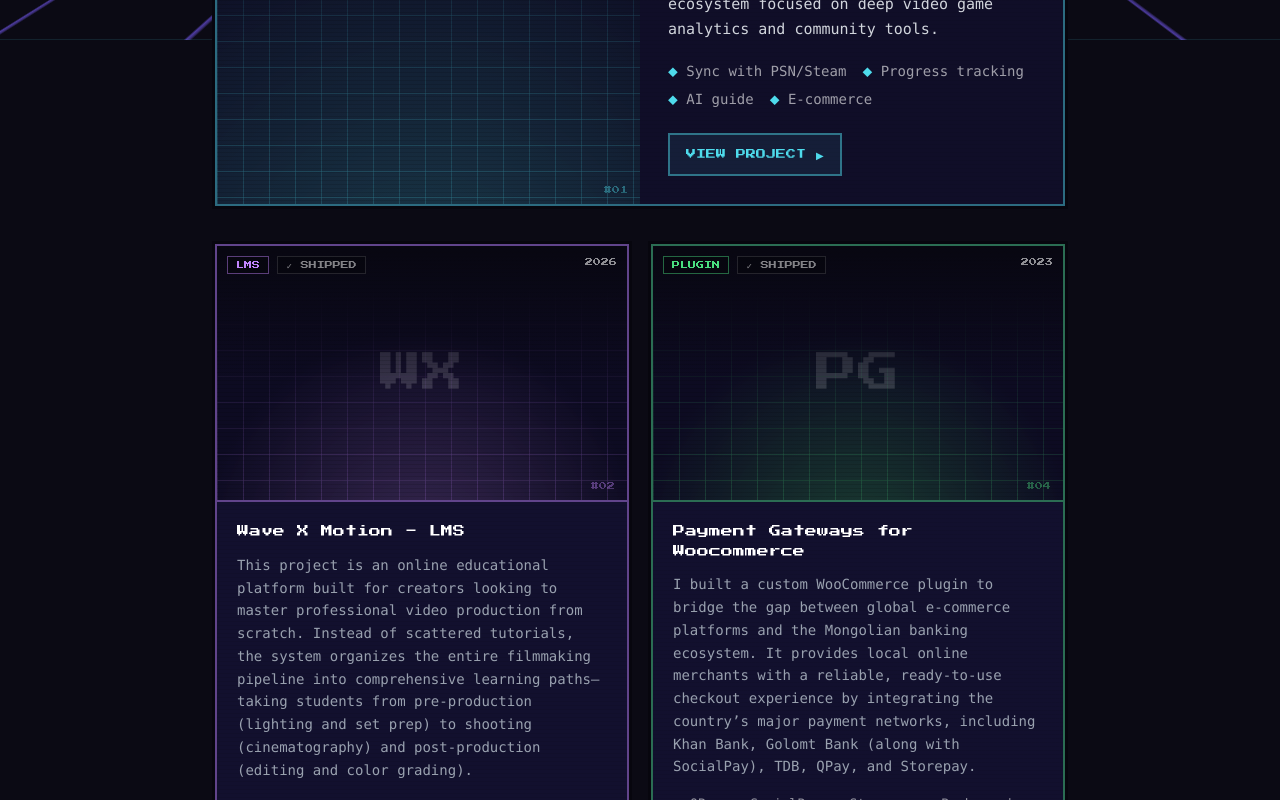
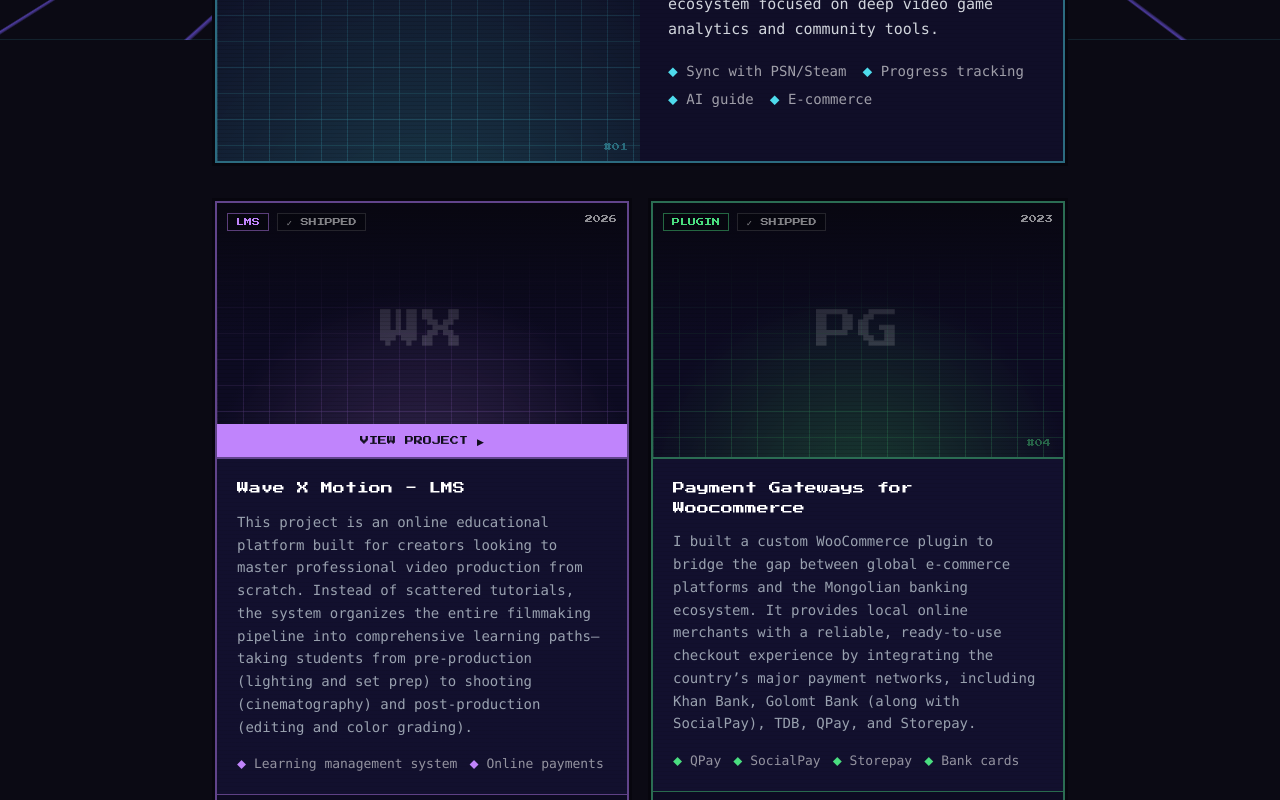
Before and after one commit to manaltseren/manal-nextjs, a Next.js app: page / in a window 1280 px wide. Shown: the part 760-1560 px from the top of the page. Built offline with nearby package versions, Linux system fonts and the light colour scheme.

Commit message:
project view link updated

```diff
--- a/src/components/portfolio/ProjectShowcase.tsx
+++ b/src/components/portfolio/ProjectShowcase.tsx
@@ -1,8 +1,22 @@
 "use client";
-import { useRef, useState } from "react";
+import { useEffect, useRef, useState } from "react";
 import { motion, useInView } from "framer-motion";
 import type { Project } from "@/types";
 import TypingTitle from "@/components/TypingTitle";
+
+// True on devices that support hover (desktop). On touch/coarse-pointer devices
+// there's no hover, so hover-gated UI (the VIEW PROJECT ribbon) must stay visible.
+function useCanHover() {
+  const [canHover, setCanHover] = useState(true); // assume hover for SSR (desktop-first)
+  useEffect(() => {
+    const mq = window.matchMedia("(hover: hover) and (pointer: fine)");
+    const update = () => setCanHover(mq.matches);
+    update();
+    mq.addEventListener("change", update);
+    return () => mq.removeEventListener("change", update);
+  }, []);
+  return canHover;
+}
 
 // ── DEMO DATA — replace with real projects ──────────────────────────────
 // Add `image: "/images/projects/your-shot.png"` to show a real screenshot.
@@ -59,6 +73,11 @@ const palette = ["#4edbec", "#c084fc", "#60a5fa", "#4ade80", "#facc15", "#94a3b8
 
 const dim   = (hex: string) => `${hex}73`; // ~45% alpha
 const faint = (hex: string) => `${hex}14`; // ~8% alpha
+
+// Normalize a project link so bare domains (e.g. "mue.mn") become absolute URLs
+// that open correctly in a new tab; absolute URLs and internal paths pass through.
+const resolveHref = (link: string) =>
+  /^(https?:\/\/|\/|mailto:|tel:)/.test(link) ? link : `https://${link}`;
 
 const categories = [...new Set(projects.map((p) => p.category))];
 const categoryColor: Record<string, string> = Object.fromEntries(
@@ -264,9 +283,12 @@ function ProjectCard({ project, idx }: { project: Project; idx: number }) {
   const cardRef = useRef<HTMLDivElement>(null);
   const inView = useInView(cardRef, { once: true, margin: "-60px" });
   const [hovered, setHovered] = useState(false);
+  const canHover = useCanHover();
   const color = categoryColor[project.category] ?? palette[palette.length - 1];
   const inDev = !project.shipped;
   const delay = (idx % PAGE_SIZE) * 0.06;
+  // On touch devices (no hover) the ribbon must stay visible so the link is reachable.
+  const showRibbon = hovered || !canHover;
 
   return (
     <motion.div
@@ -306,16 +328,16 @@ function ProjectCard({ project, idx }: { project: Project; idx: number }) {
             {/* Scanlines only over the themed placeholder — not over real screenshots */}
             {!project.image && <Scanlines z={20} opacity={hovered ? 0.05 : 0.12} />}
             <CoverBadges project={project} />
-            {/* ribbon driven by card hover */}
-            {project.link && (
+            {/* ribbon — slides up on hover; stays visible on touch devices */}
+            {project.link && project.link !== "#" && (
               <motion.a
-                href={project.link}
-                target={project.link.startsWith("http") ? "_blank" : undefined}
+                href={resolveHref(project.link)}
+                target="_blank"
                 rel="noreferrer"
                 className="absolute inset-x-0 bottom-0 z-30 flex items-center justify-center font-press-start text-[9px] py-2.5 cursor-pointer"
                 style={{ color: "#0f0d1b", backgroundColor: color }}
                 initial={{ y: "100%" }}
-                animate={{ y: hovered ? "0%" : "100%" }}
+                animate={{ y: showRibbon ? "0%" : "100%" }}
                 transition={{ duration: 0.18, ease: "easeOut" }}
               >
                 VIEW PROJECT ▶︎
@@ -426,10 +448,10 @@ function FeaturedCard({ project, idx }: { project: Project; idx: number }) {
                 </li>
               ))}
             </ul>
-            {project.link && (
+            {project.link && project.link !== "#" && (
               <motion.a
-                href={project.link}
-                target={project.link.startsWith("http") ? "_blank" : undefined}
+                href={resolveHref(project.link)}
+                target="_blank"
                 rel="noreferrer"
                 className="relative font-press-start text-[10px] px-4 py-3 self-start cursor-pointer mt-auto"
                 style={{
```
